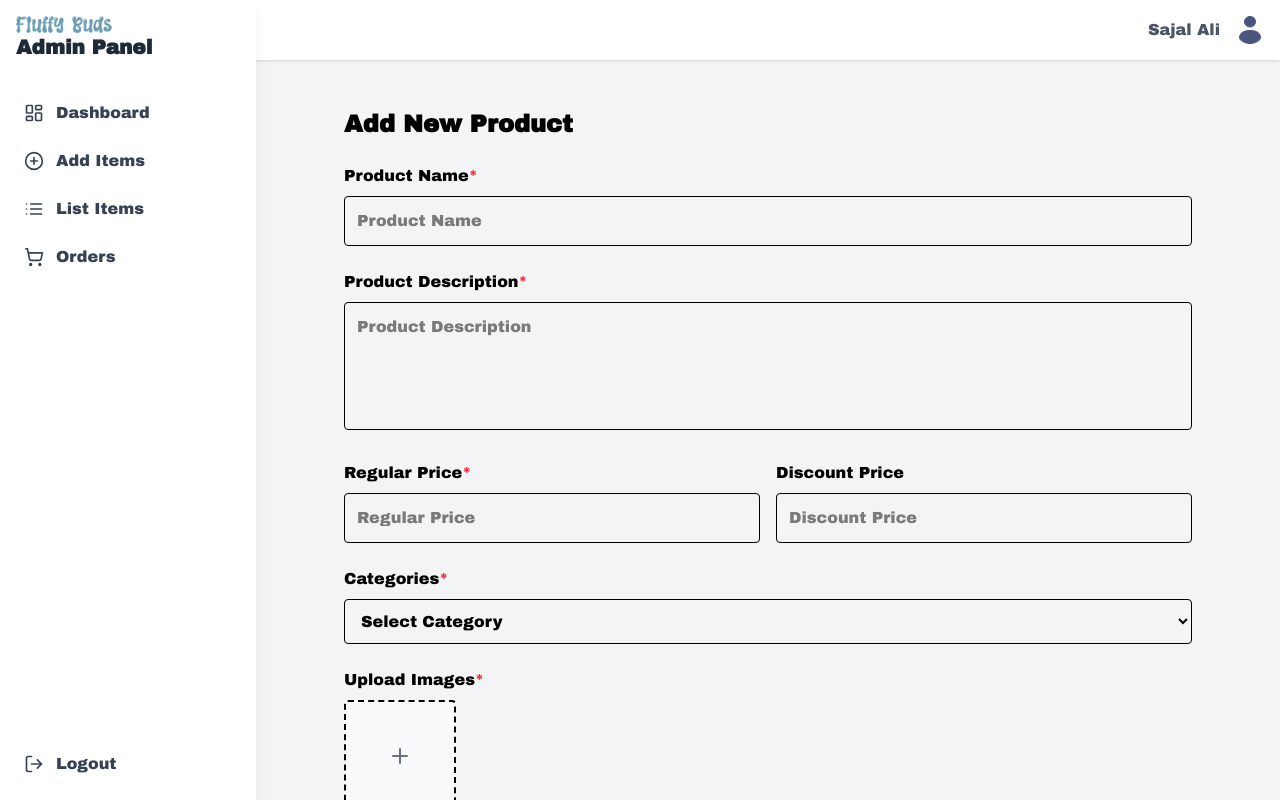
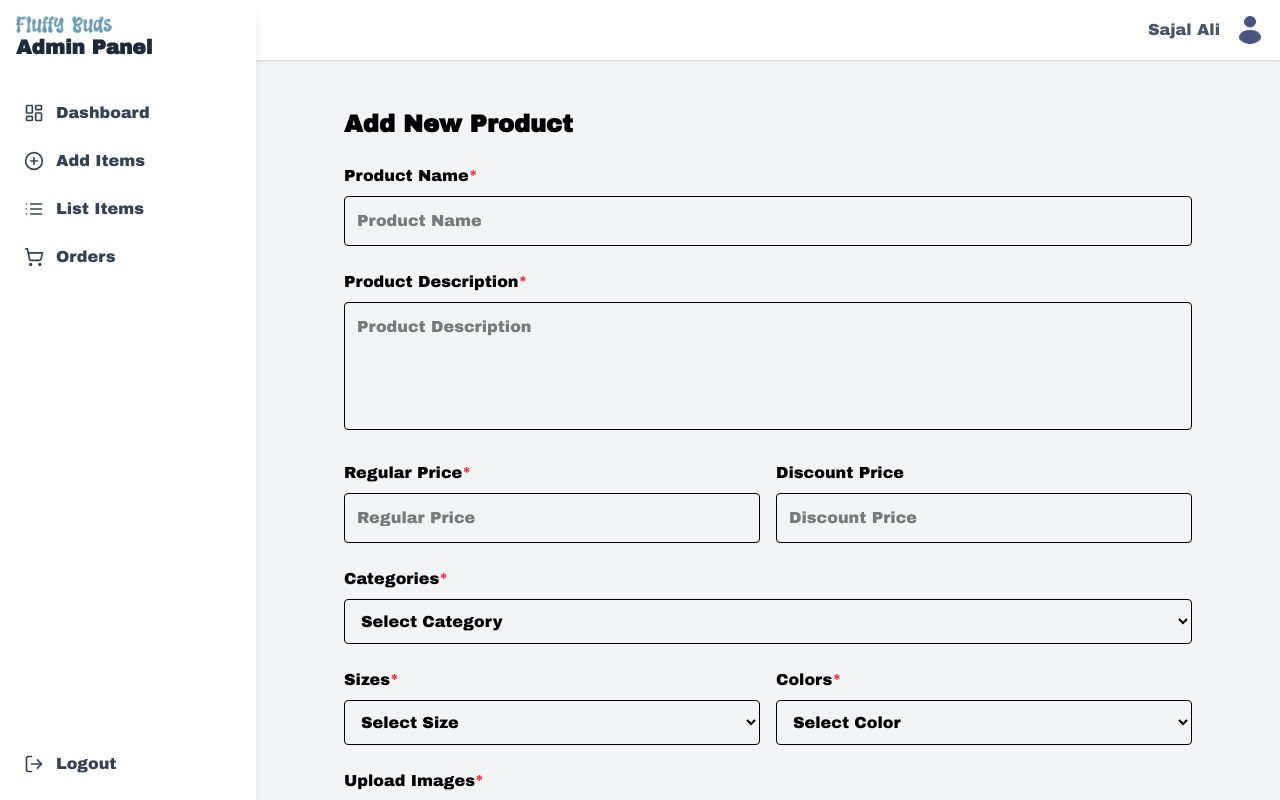
Before and after one commit to mdsajalali/fluffy-buds, a React (Vite) app: page /dashboard/add-items in a window 1280 px wide. Built offline with nearby package versions, Linux system fonts and the light colour scheme.

Commit message:
update: add items ui

```diff
--- a/src/pages/(dashboard)/AddItems.tsx
+++ b/src/pages/(dashboard)/AddItems.tsx
@@ -11,7 +11,10 @@ type ImageType = {
 const AddItems = () => {
   const [images, setImages] = useState<ImageType[]>([]);
   const [error, setError] = useState<string>("");
-  const inputRef = useRef<HTMLInputElement>(null);
+  const [selectedSizes, setSelectedSizes] = useState<string[]>([]);
+  const [selectedColors, setSelectedColors] = useState<string[]>([]);
+
+  const inputRef = useRef<HTMLInputElement | null>(null);
 
   const handleImageChange = (e: ChangeEvent<HTMLInputElement>) => {
     const files = e.target.files ? Array.from(e.target.files) : [];
@@ -21,7 +24,7 @@ const AddItems = () => {
       return;
     }
 
-    const newImages: ImageType[] = files.map((file) => ({
+    const newImages = files.map((file) => ({
       file,
       url: URL.createObjectURL(file),
     }));
@@ -36,8 +39,30 @@ const AddItems = () => {
     setImages(newImages);
   };
 
+  const handleSizeChange = (e: ChangeEvent<HTMLSelectElement>) => {
+    const value = e.target.value;
+    if (value && !selectedSizes.includes(value)) {
+      setSelectedSizes((prev) => [...prev, value]);
+    }
+  };
+
+  const removeSize = (size: string) => {
+    setSelectedSizes((prev) => prev.filter((s) => s !== size));
+  };
+
+  const handleColorChange = (e: ChangeEvent<HTMLSelectElement>) => {
+    const value = e.target.value;
+    if (value && !selectedColors.includes(value)) {
+      setSelectedColors((prev) => [...prev, value]);
+    }
+  };
+
+  const removeColor = (color: string) => {
+    setSelectedColors((prev) => prev.filter((c) => c !== color));
+  };
+
   return (
-    <div className="max-w-4xl mx-auto md:p-6">
+    <div className="max-w-4xl mx-auto md:p-6 p-4">
       <h2 className="text-2xl font-bold mb-6">Add New Product</h2>
 
       <div>
@@ -55,10 +80,10 @@ const AddItems = () => {
         </label>
         <textarea
           placeholder="Product Description"
-          className="border p-3 rounded w-full h-32 resize-none md:col-span-2"
+          className="border p-3 rounded w-full h-32 resize-none"
         />
 
-        <div className="flex items-center gap-4 my-6 w-full">
+        <div className="flex flex-col md:flex-row gap-4 my-6">
           <div className="w-full">
             <label className="block font-medium mb-2">
               Regular Price<span className="text-red-500">*</span>
@@ -80,7 +105,7 @@ const AddItems = () => {
           </div>
         </div>
 
-        <div className="w-full">
+        <div className="w-full mt-6">
           <label className="block font-medium mb-2">
             Categories<span className="text-red-500">*</span>
           </label>
@@ -90,6 +115,88 @@ const AddItems = () => {
             <option value="Stationery">Stationery</option>
             <option value="Accessories">Accessories</option>
           </select>
+        </div>
+
+        <div className="flex flex-col md:flex-row gap-4 my-6">
+          <div className="w-full">
+            <div>
+              <label className="block font-medium mb-2">
+                Sizes<span className="text-red-500">*</span>
+              </label>
+              <select
+                className="border p-3 rounded w-full"
+                onChange={handleSizeChange}
+                value=""
+              >
+                <option value="">Select Size</option>
+                <option value="XS">XS</option>
+                <option value="S">S</option>
+                <option value="M">M</option>
+                <option value="L">L</option>
+                <option value="XL">XL</option>
+                <option value="XXL">XXL</option>
+              </select>
+            </div>
+            {selectedSizes.length > 0 && (
+              <div className="flex flex-wrap gap-2 mt-3">
+                {selectedSizes.map((size) => (
+                  <div
+                    key={size}
+                    className="flex items-center bg-gray-100 border border-gray-300 rounded-full px-3 py-1 text-sm"
+                  >
+                    {size}
+                    <button
+                      type="button"
+                      onClick={() => removeSize(size)}
+                      className="ml-2 text-red-500 hover:text-red-700"
+                    >
+                      ✕
+                    </button>
+                  </div>
+                ))}
+              </div>
+            )}
+          </div>
+
+          <div className="w-full">
+            <div>
+              <label className="block font-medium mb-2">
+                Colors<span className="text-red-500">*</span>
+              </label>
+              <select
+                className="border p-3 rounded w-full"
+                onChange={handleColorChange}
+                value=""
+              >
+                <option value="">Select Color</option>
+                <option value="Black">Black</option>
+                <option value="White">White</option>
+                <option value="Red">Red</option>
+                <option value="Blue">Blue</option>
+                <option value="Green">Green</option>
+                <option value="Yellow">Yellow</option>
+              </select>
+            </div>
+            {selectedColors.length > 0 && (
+              <div className="flex flex-wrap gap-2 mt-3">
+                {selectedColors.map((color) => (
+                  <div
+                    key={color}
+                    className="flex items-center bg-gray-100 border border-gray-300 rounded-full px-3 py-1 text-sm"
+                  >
+                    {color}
+                    <button
+                      type="button"
+                      onClick={() => removeColor(color)}
+                      className="ml-2 text-red-500 hover:text-red-700"
+                    >
+                      ✕
+                    </button>
+                  </div>
+                ))}
+              </div>
+            )}
+          </div>
         </div>
       </div>
 
@@ -138,7 +245,7 @@ const AddItems = () => {
         </div>
       </div>
 
-      <button className="mt-8 w-full bg-black text-white py-3 rounded hover:bg-gray-800 transition">
+      <button className="mt-8 w-full cursor-pointer bg-black text-white py-3 rounded hover:bg-gray-800 transition">
         Add Product
       </button>
     </div>
```
